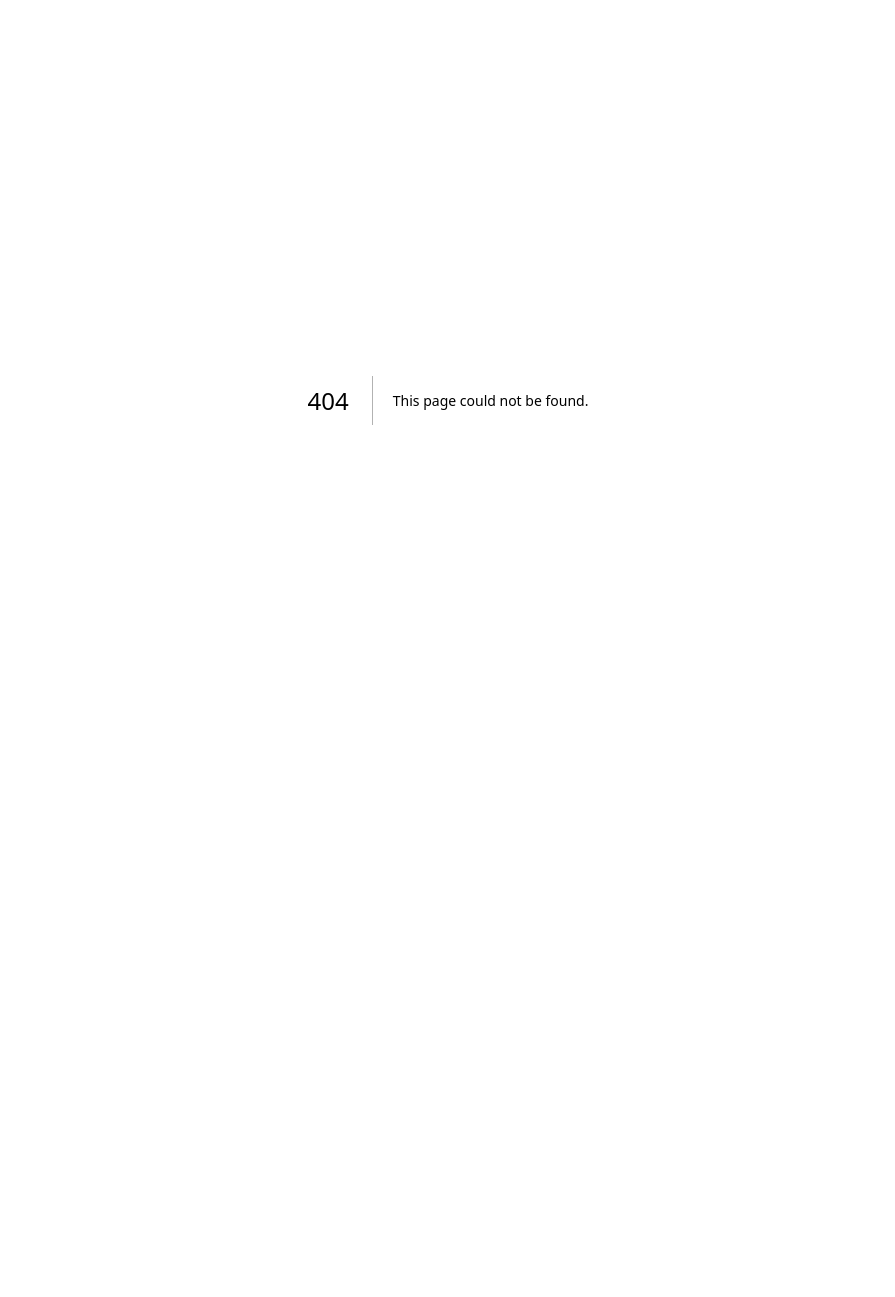
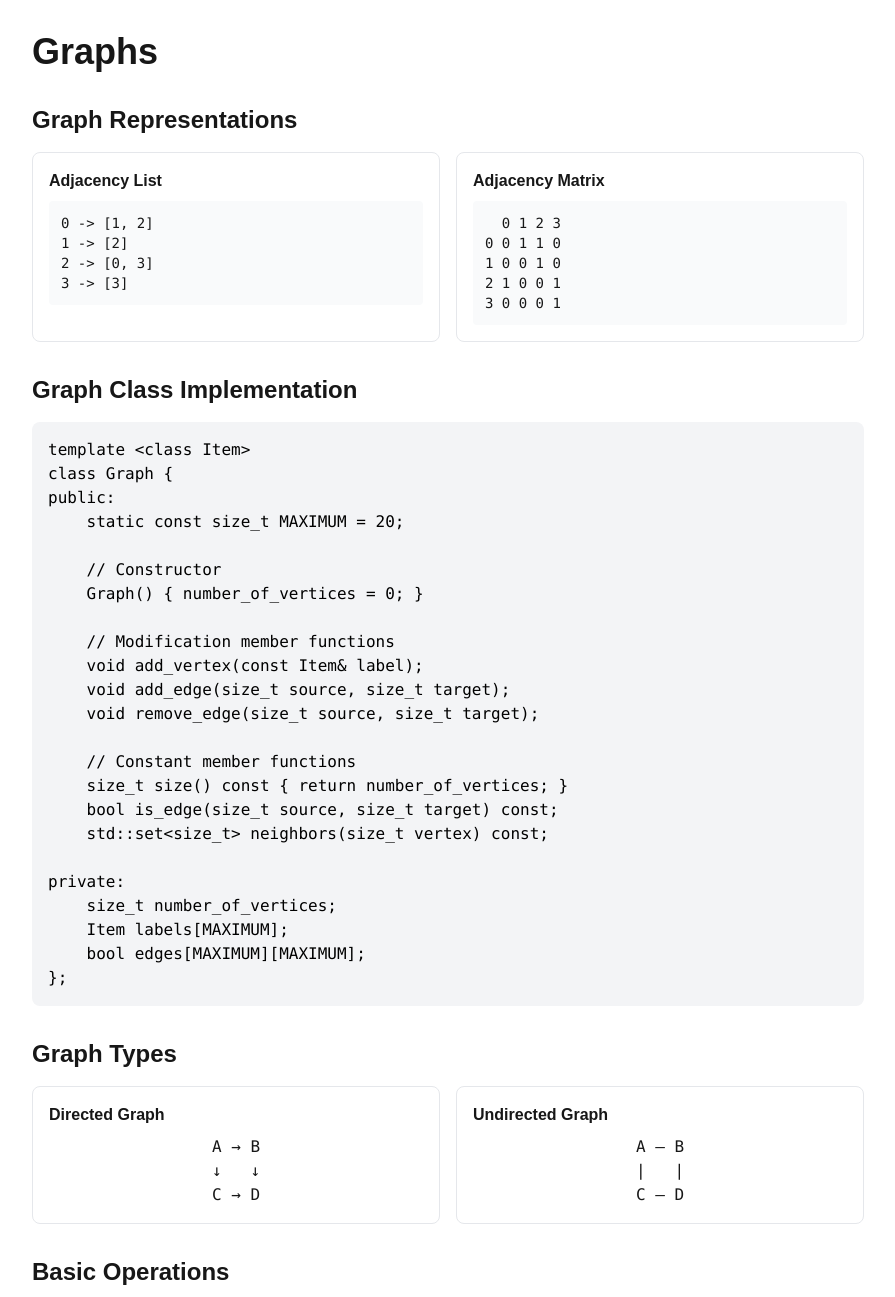
Before and after one commit to Evandabest/learnDS, a Next.js app: page /graphs in a window 1280 px wide. Before the commit this address had no page. Shown: the top 1297 px of the page, without its empty margins (192-1087 px from the left). Before the commit the page ends 800 px from the top, so only its background shows below. Built offline with nearby package versions, Linux system fonts and the light colour scheme.

Commit message:
feat: add graphs

```diff
--- /dev/null
+++ b/app/graphs/page.tsx
@@ -0,0 +1,119 @@
+'use client';
+
+export default function GraphPage() {
+  return (
+    <div className="max-w-4xl mx-auto p-8">
+      <h1 className="text-4xl font-bold mb-8">Graphs</h1>
+
+      <section className="mb-8">
+        <h2 className="text-2xl font-semibold mb-4">Graph Representations</h2>
+        <div className="grid grid-cols-2 gap-4">
+          <div className="border p-4 rounded-lg">
+            <h3 className="font-semibold mb-2">Adjacency List</h3>
+            <pre className="bg-gray-50 p-3 rounded text-sm">
+              <code>{`0 -> [1, 2]
+1 -> [2]
+2 -> [0, 3]
+3 -> [3]`}</code>
+            </pre>
+          </div>
+          <div className="border p-4 rounded-lg">
+            <h3 className="font-semibold mb-2">Adjacency Matrix</h3>
+            <pre className="bg-gray-50 p-3 rounded text-sm">
+              <code>{`  0 1 2 3
+0 0 1 1 0
+1 0 0 1 0
+2 1 0 0 1
+3 0 0 0 1`}</code>
+            </pre>
+          </div>
+        </div>
+      </section>
+
+      <section className="mb-8">
+        <h2 className="text-2xl font-semibold mb-4">Graph Class Implementation</h2>
+        <pre className="bg-gray-100 p-4 rounded-lg mb-4">
+          <code className="text-black">{`template <class Item>
+class Graph {
+public:
+    static const size_t MAXIMUM = 20;
+
+    // Constructor
+    Graph() { number_of_vertices = 0; }
+
+    // Modification member functions
+    void add_vertex(const Item& label);
+    void add_edge(size_t source, size_t target);
+    void remove_edge(size_t source, size_t target);
+
+    // Constant member functions
+    size_t size() const { return number_of_vertices; }
+    bool is_edge(size_t source, size_t target) const;
+    std::set<size_t> neighbors(size_t vertex) const;
+
+private:
+    size_t number_of_vertices;
+    Item labels[MAXIMUM];
+    bool edges[MAXIMUM][MAXIMUM];
+};`}</code>
+        </pre>
+      </section>
+
+      <section className="mb-8">
+        <h2 className="text-2xl font-semibold mb-4">Graph Types</h2>
+        <div className="grid grid-cols-2 gap-4">
+          <div className="border p-4 rounded-lg">
+            <h3 className="font-semibold mb-2">Directed Graph</h3>
+            <pre className="text-center">
+              <code>{`A → B
+↓   ↓
+C → D`}</code>
+            </pre>
+          </div>
+          <div className="border p-4 rounded-lg">
+            <h3 className="font-semibold mb-2">Undirected Graph</h3>
+            <pre className="text-center">
+              <code>{`A — B
+|   |
+C — D`}</code>
+            </pre>
+          </div>
+        </div>
+      </section>
+
+      <section className="mb-8">
+        <h2 className="text-2xl font-semibold mb-4">Basic Operations</h2>
+        <div className="grid grid-cols-2 gap-4">
+          <div className="border p-4 rounded-lg">
+            <h3 className="font-semibold mb-2">Time Complexity</h3>
+            <ul className="list-disc pl-5">
+              <li>Add Vertex: O(1)</li>
+              <li>Add Edge: O(1)</li>
+              <li>Remove Edge: O(1)</li>
+              <li>Find Edge: O(1)</li>
+              <li>Get Neighbors: O(V)</li>
+            </ul>
+          </div>
+          <div className="border p-4 rounded-lg">
+            <h3 className="font-semibold mb-2">Space Complexity</h3>
+            <ul className="list-disc pl-5">
+              <li>Adjacency Matrix: O(V²)</li>
+              <li>Adjacency List: O(V + E)</li>
+            </ul>
+          </div>
+        </div>
+      </section>
+
+      <section className="mb-8">
+        <h2 className="text-2xl font-semibold mb-4">Common Applications</h2>
+        <ul className="list-disc pl-5 space-y-2">
+          <li>Social Networks</li>
+          <li>Road Networks</li>
+          <li>Computer Networks</li>
+          <li>Dependency Resolution</li>
+          <li>State Machines</li>
+        </ul>
+      </section>
+    </div>
+  );
+}
```
